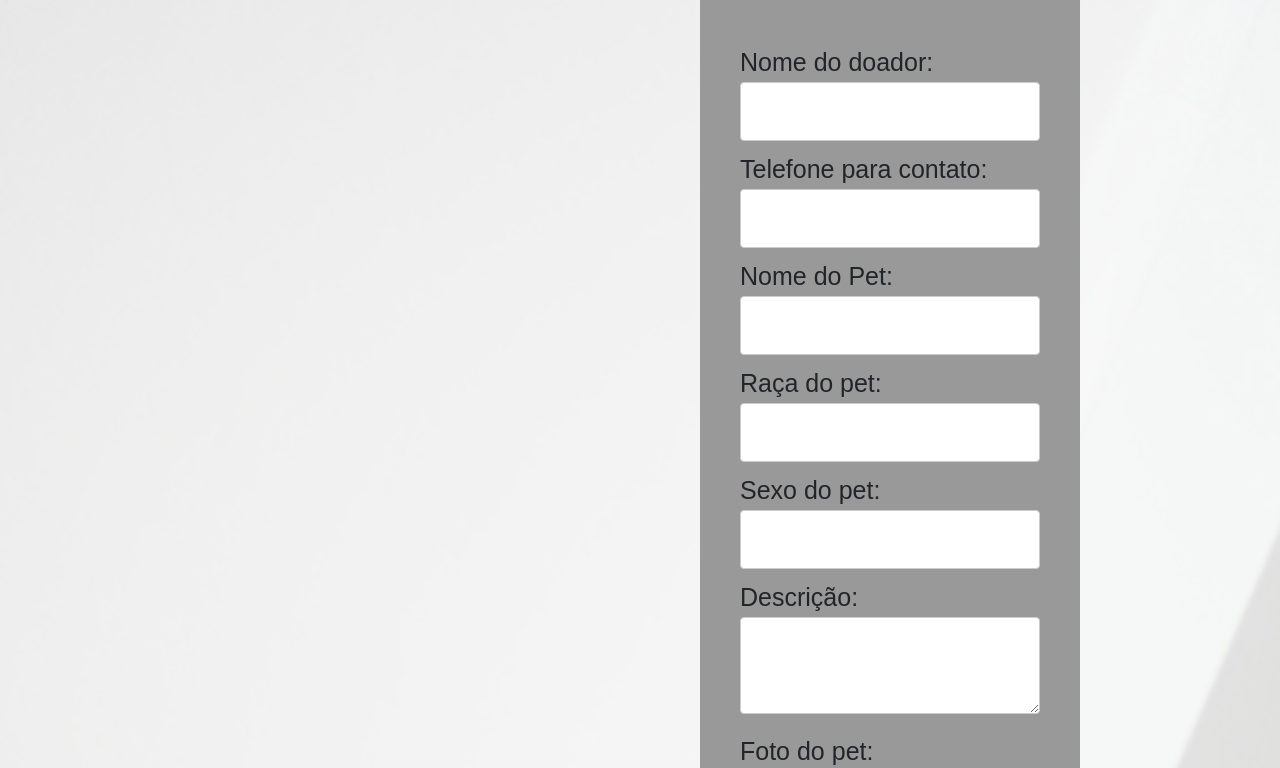
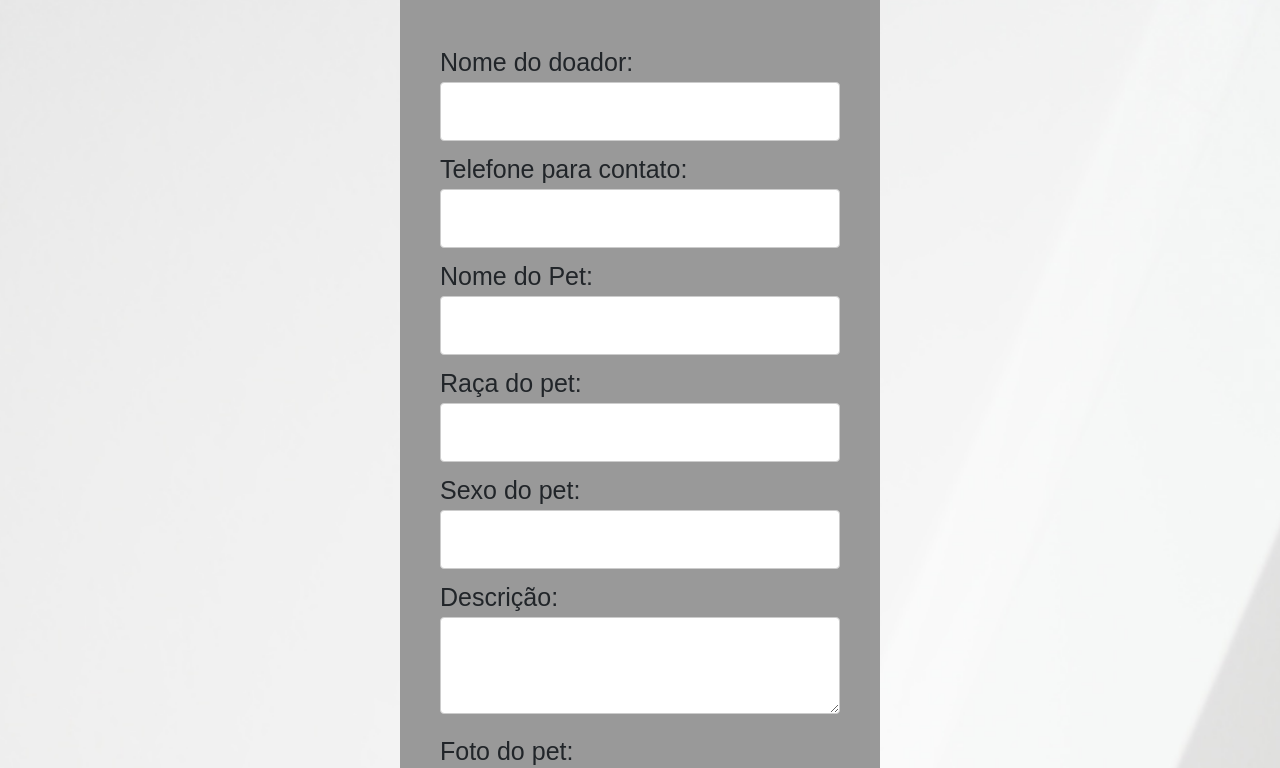
Before and after one commit to Marcusss197/Casa-Sofia, a plain HTML site: page cadastropet.html in a window 1280 px wide. Shown: the part 362-1130 px from the top of the page. Drawn offline with nearby package versions, Linux system fonts and the light colour scheme.

Commit message:
posicaocadastro

```diff
--- a/CSS/cadastropretty.css
+++ b/CSS/cadastropretty.css
@@ -130,8 +130,8 @@ nav ul li:hover::after {
 .customcontato{
   position:absolute;
   top:300px;
-  left:700px;
-  right: 200px ;
+  left:400px;
+  right: 400px ;
   color:black
   font-family:arial;
   font-size:25px;
```
